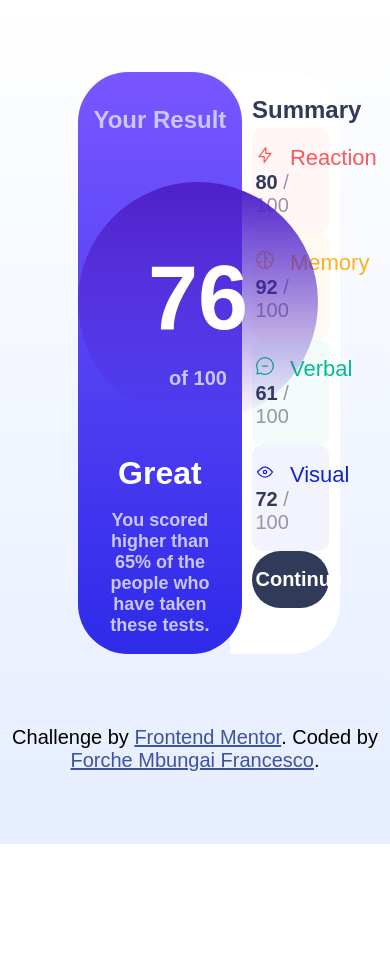
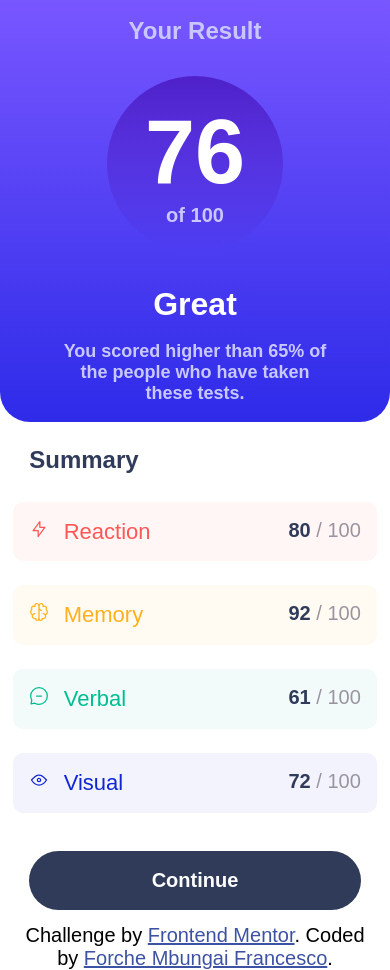
Before and after one commit to Mbungai-Francesco/Results-summary-component, a plain HTML site: page index.html in a window 390 px wide. Before the commit the page ends 844 px from the top, so only its background shows below. Drawn offline with Linux system fonts and the light colour scheme.

Commit message:
Responsiveness complete

```diff
--- a/index.html
+++ b/index.html
@@ -49,9 +49,7 @@
             <h1>Visual</h1>
             <p><span class="lnum">72</span> <span class="rden">/ 100</span></p>
           </div>
-          <div class="btn">
-            <p>Continue</p>
-          </div>
+          <input type="button" value="Continue">
           <!-- <input type="button" value=""> -->
         </div>
       </div>
--- a/style.css
+++ b/style.css
@@ -12,13 +12,14 @@ body{
     background: linear-gradient( 180deg,white,hsl(222, 100%, 95%));
 }
 .main{
-    width: 60%;
+    width: 60em;
     /* height: 70vh; */
     display: flex;
     /* justify-self: center; */
 }
 .box{
     background-color: pink;
+    padding: 1em;
     /* height: 70vh; */
 }
 .right{
@@ -92,14 +93,13 @@ body{
     padding-top: 4px;
     display: flex;
     flex-direction: column;
+    align-items: center;
     justify-content: space-between;
     /* background-color: black; */
 }
 .blocks{
     width: 100%;
     background-color:cadetblue;
-    /* height: 4vh; */
-    /* margin: 10px 0; */
     border-radius: 0.625em;
     padding: 2vh 5%;
 }
@@ -145,18 +145,101 @@ body{
 .blocks:nth-child(4) h1{
     color: hsl(234, 85%, 45%);
 }
-.btn{
+input[type=button]{
     width: 100%;
     background-color:hsl(224, 30%, 27%);
     color: white;
-    padding: 2vh 5%;
+    height: 7vh;
     border-radius: 2em;
     text-align: center;
     font-size: 20px;
     font-weight: 700;
+    border: 0;
+}
+input[type=button] :hover {
+    color: #9994A0;
+    background-color: pink;
 }
 .attribution {
     font-size: 20px;
     text-align: center;
 }
 .attribution a { color: hsl(228, 45%, 44%); }
+@media (max-width: 950px){
+    body{
+        background-color: white;
+        background: none;
+        height: unset;
+    }
+    .main{
+        /* height: 100vh; */
+        width: 100%;
+        /* height: 70vh; */
+        display: flex;
+        flex-direction: column;
+    }
+    .box{
+        padding: 0;
+    }
+    .right{
+        position: unset;
+        z-index: unset;
+        border-radius:0 0 30px 30px;
+    }
+    .right h2{
+        margin: 0;
+    }
+    .right, .left{
+        width: 100%;
+    }
+    .result{
+        width: 11em;
+        height: 11em;
+        background: linear-gradient(to bottom, hsla(256, 72%, 46%, 1),hsla(241, 72%, 46%, 0));
+        border-radius: 100%;
+        /* margin: 0 auto; */
+        align-items: center;
+        justify-content: center;
+    }
+    .result h1{
+        margin: 0;
+    }
+    .left{
+        right: unset;
+        position: unset;
+        z-index: unset;
+        width: 100%;
+        border-top-right-radius: 0;
+        border-bottom-right-radius: 0;
+    }
+    .summary{
+        margin: auto;
+        width: 85%;
+        position: unset;
+        left: unset;
+    }
+    .left h2{
+        color: hsl(224, 30%, 27%);
+        margin: 1em 0;
+    }
+    .block{
+        width: 100%;
+    }
+    .blocks{
+        width: 100%;
+    }
+    .blocks h1{
+        margin: 0 0 0 10px;
+    }
+    .blocks p{
+        float: right;
+    }
+    input[type=button]{
+        margin: 0.7em 0;
+    }
+    .attribution {
+        width: 90%;
+        font-size: 20px;
+        text-align: center;
+    }
+}
```
